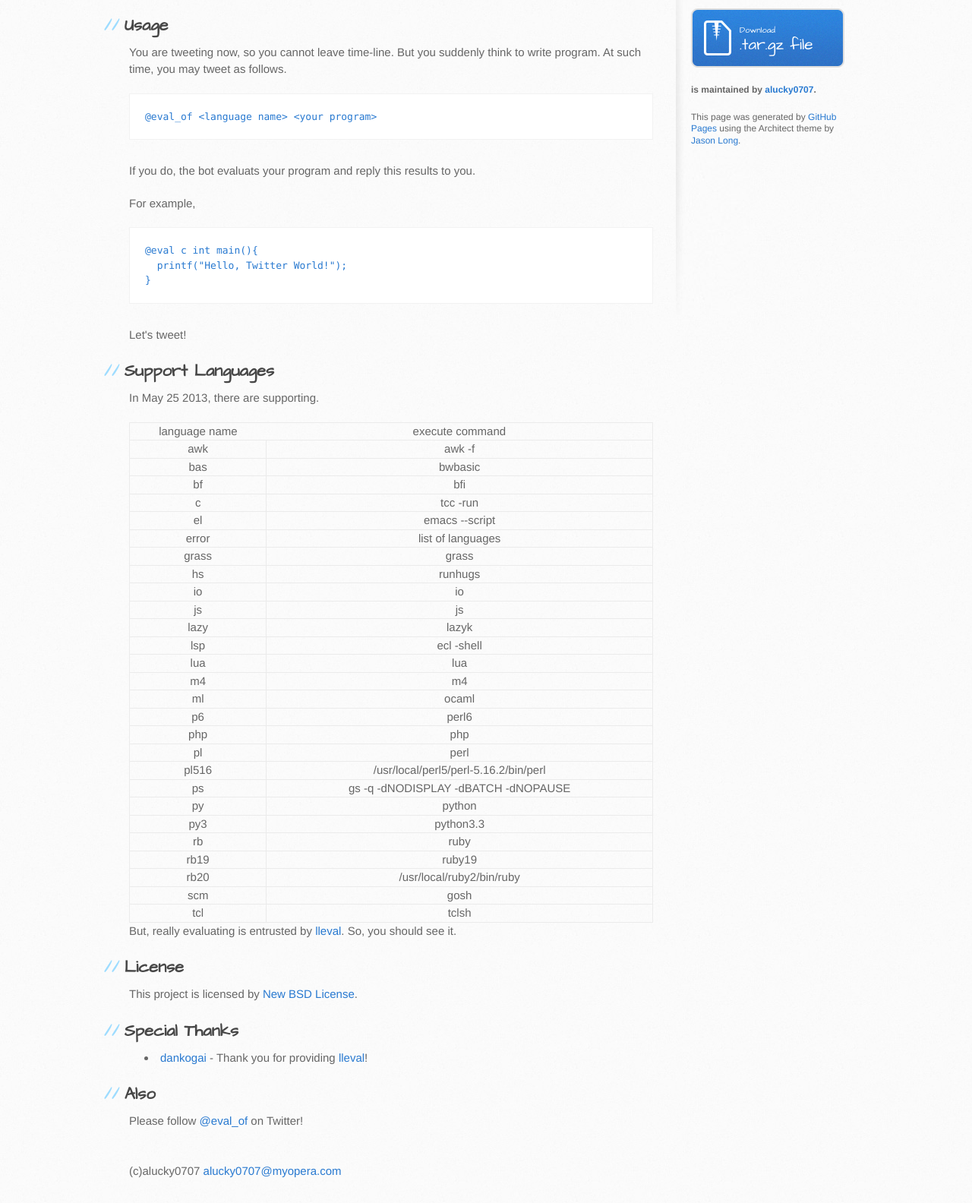
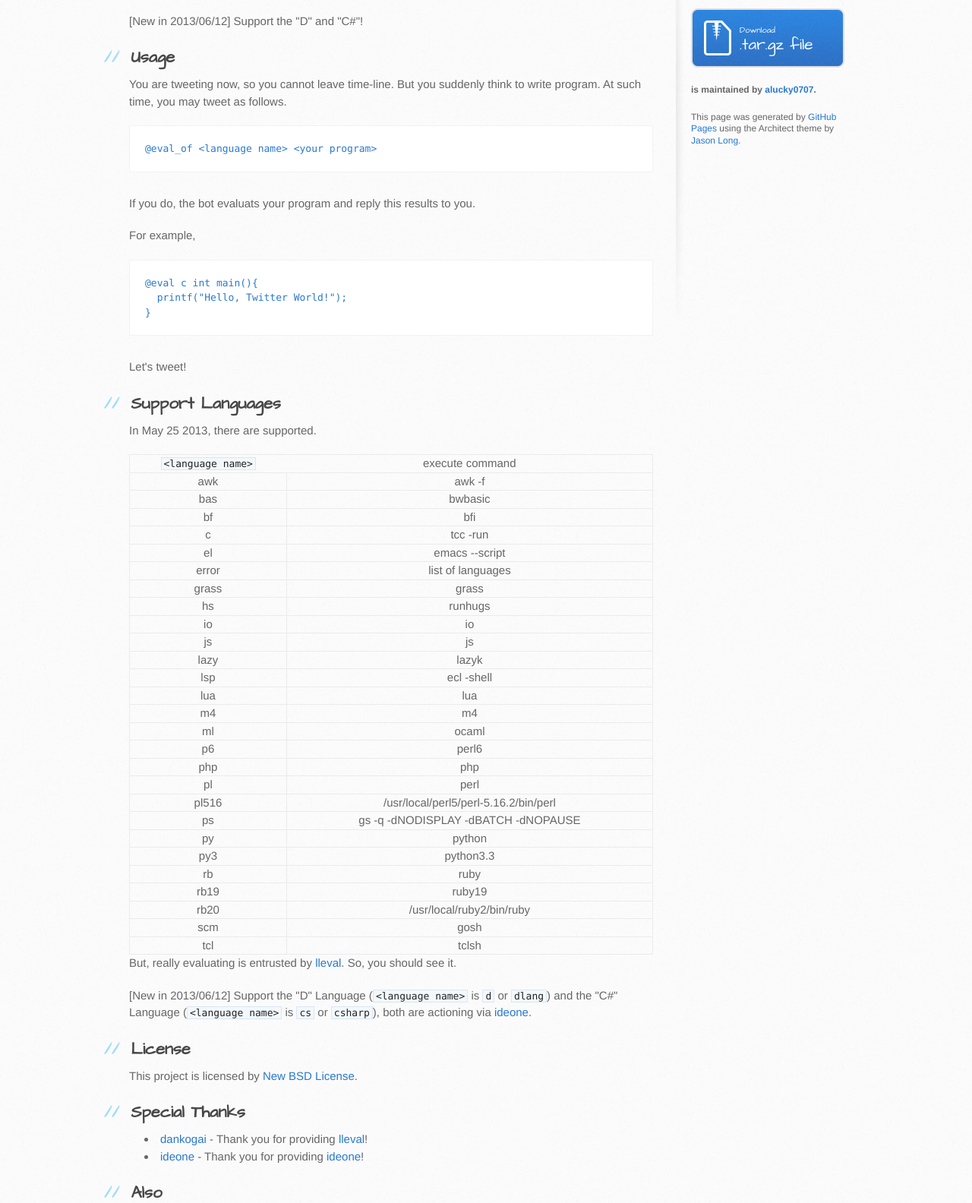
Before and after one commit to alucky0707/Eval-on-TL, a plain HTML site: page index.html in a window 1280 px wide. Shown: the part 321-1905 px from the top of the page at 76% size. Drawn offline with Linux system fonts and the light colour scheme.

```diff
--- a/index.html
+++ b/index.html
@@ -28,11 +28,15 @@
     <div id="content-wrapper">
       <div class="inner clearfix">
         <section id="main-content">
-          <h1>Eval on TL</h1>
+          <h1>
+<a name="eval-on-tl" class="anchor" href="#eval-on-tl"><span class="octicon octicon-link"></span></a>Eval on TL</h1>
 
 <p>It is the twitter bot that evaluates your program. Of course, on twitter.</p>
 
-<h2>Usage</h2>
+<p><strong>[New in 2013/06/12] Support the "D" and "C#"!</strong></p>
+
+<h2>
+<a name="usage" class="anchor" href="#usage"><span class="octicon octicon-link"></span></a>Usage</h2>
 
 <p>You are tweeting now, so you cannot leave time-line. But you suddenly think to write program. At such time, you may tweet as follows.</p>
 
@@ -50,13 +54,14 @@
 
 <p>Let's tweet!</p>
 
-<h2>Support Languages</h2>
+<h2>
+<a name="support-languages" class="anchor" href="#support-languages"><span class="octicon octicon-link"></span></a>Support Languages</h2>
 
-<p>In May 25 2013, there are supporting.</p>
+<p>In May 25 2013, there are supported.</p>
 
 <table>
 <tr>
-<th>language name</th>
+<th><code>&lt;language name&gt;</code></th>
 <th>execute command</th>
 </tr>
 <tr>
@@ -169,16 +174,23 @@
 </tr>
 </table><p>But, really evaluating is entrusted by <a href="http://colabv6.dan.co.jp/lleval.html">lleval</a>. So, you should see it.</p>
 
-<h2>License</h2>
+<p>[New in 2013/06/12] Support the "D" Language (<code>&lt;language name&gt;</code> is <code>d</code> or <code>dlang</code>) and the "C#" Language (<code>&lt;language name&gt;</code> is <code>cs</code> or <code>csharp</code>), both are actioning via <a href="http://ideone.com/">ideone</a>.</p>
+
+<h2>
+<a name="license" class="anchor" href="#license"><span class="octicon octicon-link"></span></a>License</h2>
 
 <p>This project is licensed by <a href="http://www.freebsd.org/copyright/freebsd-license.html">New BSD License</a>.</p>
 
-<h2>Special Thanks</h2>
+<h2>
+<a name="special-thanks" class="anchor" href="#special-thanks"><span class="octicon octicon-link"></span></a>Special Thanks</h2>
 
 <ul>
 <li>
 <a href="https://twitter.com/#!/dankogai">dankogai</a> - Thank you for providing <a href="http://colabv6.dan.co.jp/lleval.html">lleval</a>!</li>
-</ul><h2>Also</h2>
+<li>
+<a href="http://ideone.com/">ideone</a> - Thank you for providing <a href="http://ideone.com/">ideone</a>!</li>
+</ul><h2>
+<a name="also" class="anchor" href="#also"><span class="octicon octicon-link"></span></a>Also</h2>
 
 <p>Please follow <a href="https://twitter.com/eval_of">@eval_of</a> on Twitter!</p>
 
```
Also changed, not shown: params.json (+1 -1 lines).
